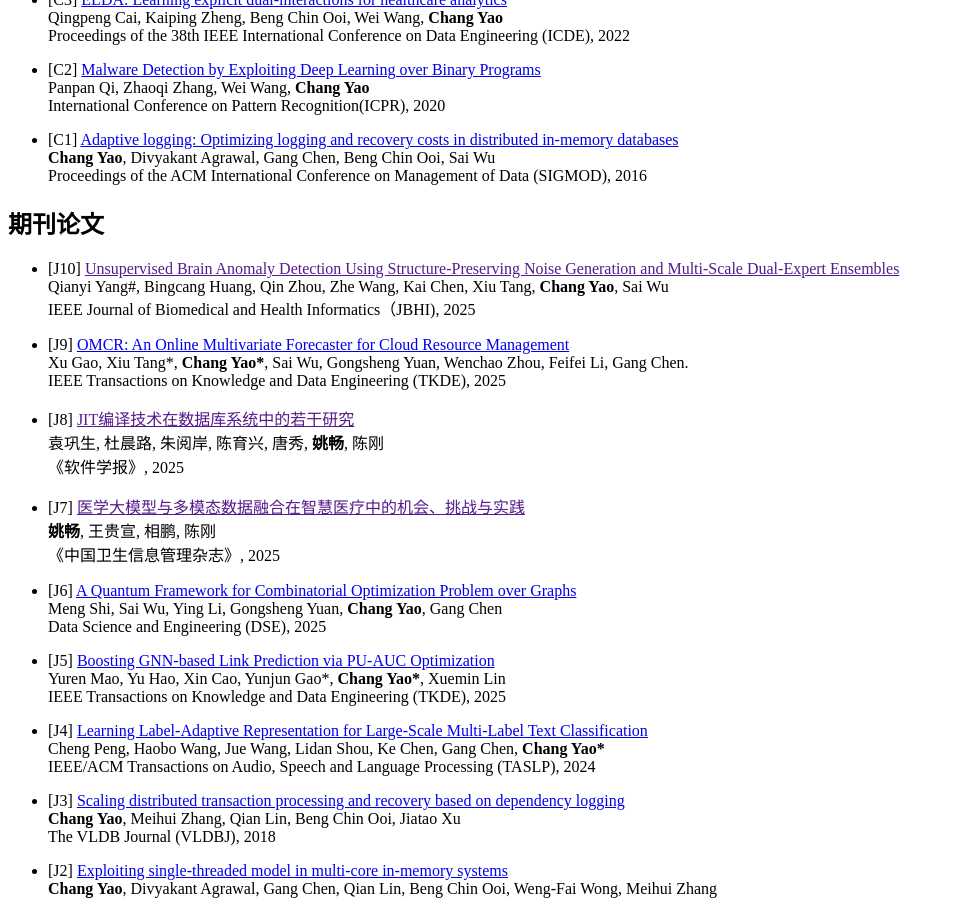
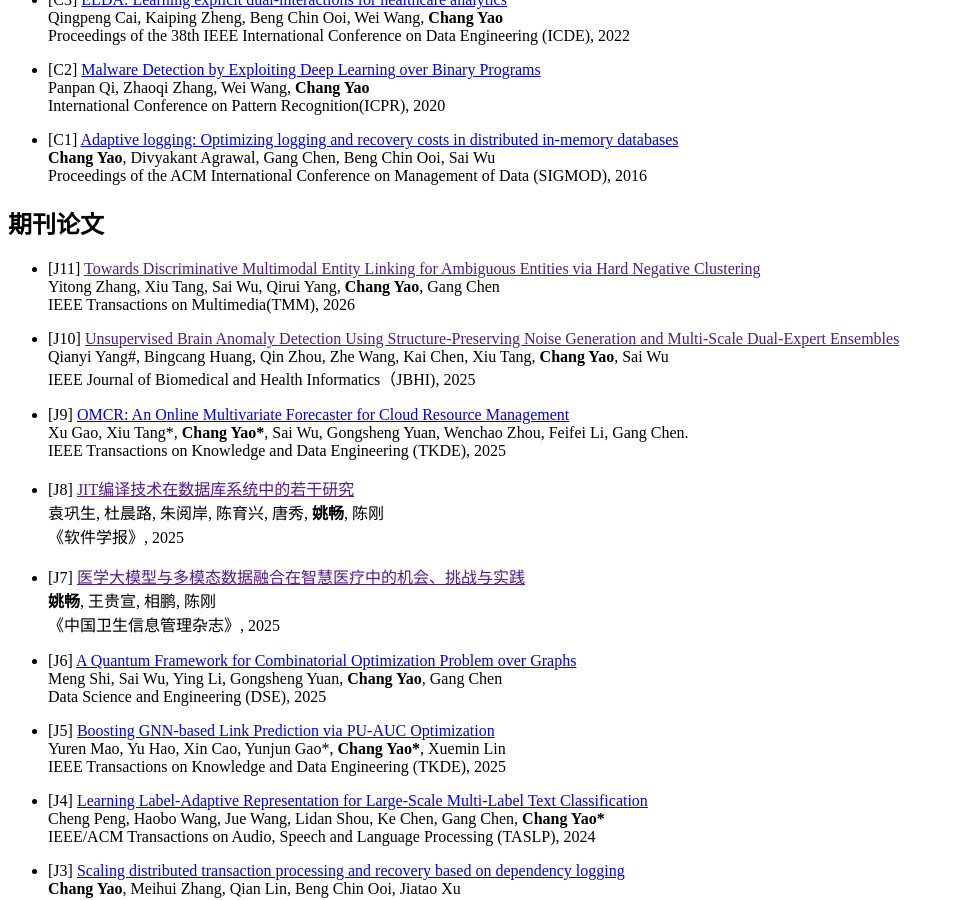
Before and after one commit to yaochang/yaochang.github.io, a Jekyll site: the page built from _pages/includes/pub.md, in a window 1280 px wide and 900 px high, scrolled down 3337 px. Shown: the whole window, without its empty margins (0-955 px from the left). Built offline with Jekyll 4.4.1, drawn with Linux system fonts in a browser that asks for light colours; our own code applies the rules of GitHub Pages for plain Markdown files; formulas are drawn with MathJax 3.

Commit message:
Update pub.md

```diff
--- a/_pages/includes/pub.md
+++ b/_pages/includes/pub.md
@@ -193,6 +193,10 @@
 
 ## 期刊论文
 
+- \[J11\] [Towards Discriminative Multimodal Entity Linking for Ambiguous Entities via Hard Negative Clustering]()
+<br /> Yitong Zhang, Xiu Tang, Sai Wu, Qirui Yang, **Chang Yao**, Gang Chen
+<br />IEEE Transactions on Multimedia(TMM), 2026
+
 - \[J10\] [Unsupervised Brain Anomaly Detection Using Structure-Preserving Noise Generation and Multi-Scale Dual-Expert Ensembles]()
 <br /> Qianyi Yang\#, Bingcang Huang, Qin Zhou, Zhe Wang, Kai Chen, Xiu Tang, **Chang Yao**, Sai Wu
 <br />IEEE Journal of Biomedical and Health Informatics（JBHI), 2025
```
